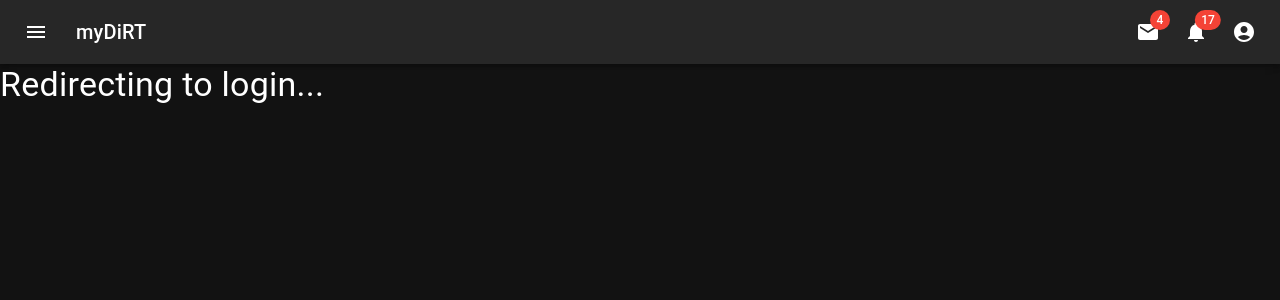
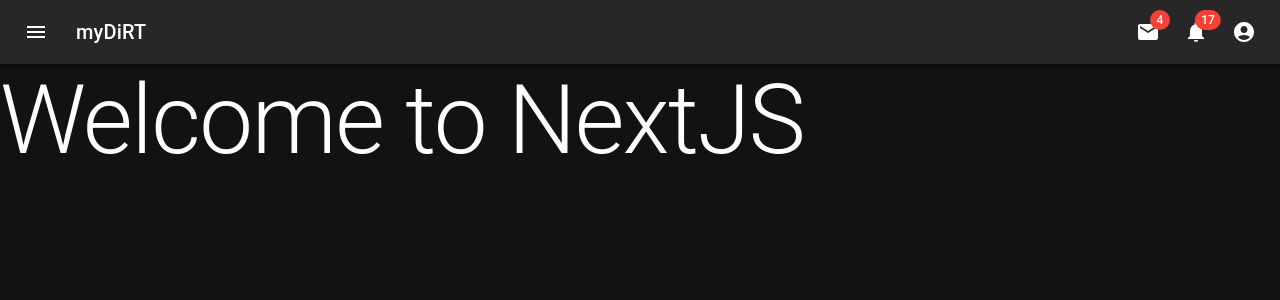
Before and after one commit to BrendenMcGrew/my-failure, a Next.js app: page / in a window 1280 px wide. Before the commit this address had no page. Shown: the top 300 px of the page. Built offline with nearby package versions, Linux system fonts and the light colour scheme.

Commit message:
Also added a default rout and tests

```diff
--- a/next.config.js
+++ b/next.config.js
@@ -3,7 +3,15 @@ const nextConfig = {
   reactStrictMode: true,
   swcMinify: true,
   output: 'standalone',
-  basePath: '/login'
+  async redirects() {
+    return [
+      {
+        source: '/',
+        destination: '/login',
+        permanent: true,
+      },
+    ]
+  },
 }
 
 module.exports = nextConfig
--- a/pages/index.tsx
+++ b/pages/index.tsx
@@ -4,19 +4,11 @@ import Typography from "@mui/material/Typography";
 
 
 export default function Home(props: any) {
-    useEffect(() => {
-        const { pathname } = Router
-        if (pathname == '/') {
-            Router.push('/login');
-        }
-    }, [props]);
-
     return (
         <Typography
-            variant="h4"
-            component="div"
+            variant="h1"
         >
-            Redirecting to login...
+            Welcome to NextJS
         </Typography>
     )
 }
```
Also changed, not shown: 1 other file (tests, documents, lock files or other folders).
